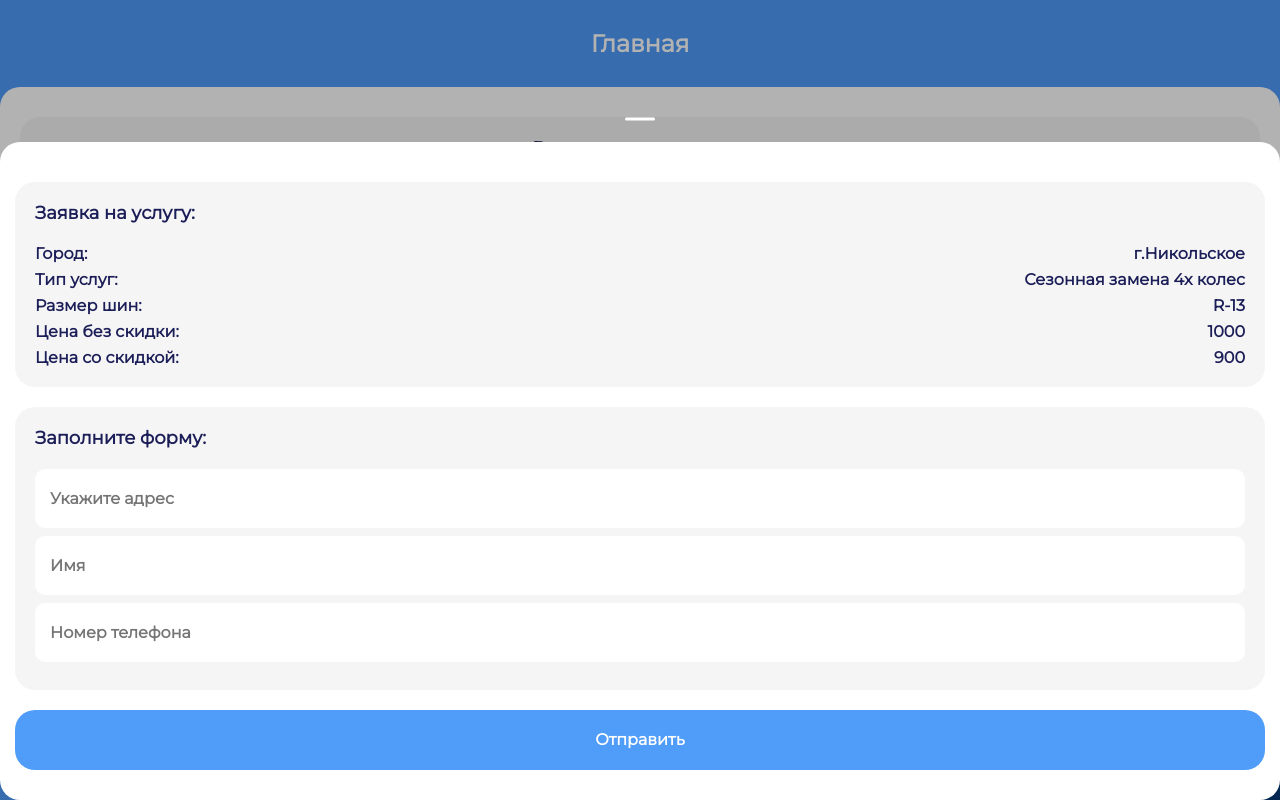
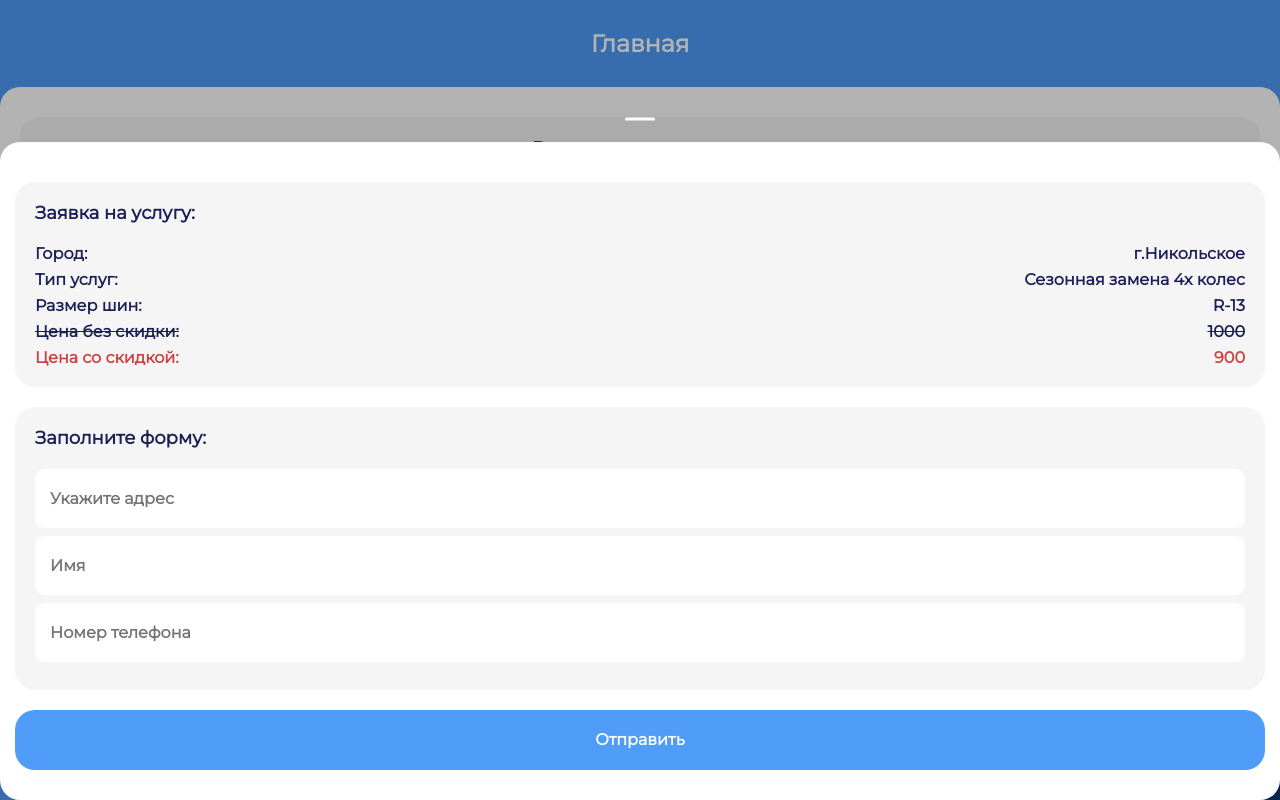
Before and after one commit to Prokhorova-Ri/kabaloevh-app, a Vue app: page / in a window 1280 px wide. Both pictures are taken after a click on the button "Получить скидку". Built offline with nearby package versions, Linux system fonts and the light colour scheme.

Commit message:
Стили в select params

```diff
--- a/src/components/SelectParamsLayout/index.vue
+++ b/src/components/SelectParamsLayout/index.vue
@@ -6,14 +6,16 @@
         :key='index'
         class='select-params-wrapper'
       >
-        <p>{{ item.code === 'price' ? 'Цена без скидки' : item.title }}:</p>
-        <span>{{ item.name }}</span>
+        <p v-if='item.code === "price"' style='text-decoration: line-through'>Цена без скидки:</p>
+        <p v-else class='select-params-price' >{{ item.title }}:</p>
+        <span v-if='item.code === "price"' style='text-decoration: line-through'>{{ item.name }}</span>
+        <span v-else>{{ item.name }}</span>
       </div>
     <div
       class='select-params-wrapper'
     >
-      <p>Цена со скидкой:</p>
-      <span>{{ discount }}</span>
+      <p class='select-params-price select-params-price__sale'>Цена со скидкой:</p>
+      <span class='select-params-price__sale'>{{ discount }}</span>
     </div>
   </div>
 </template>
@@ -57,6 +59,11 @@ export default {
         margin: 0 0 0 0;
       }
     }
+    &-price {
+      &__sale {
+        color: #ce4040;
+      }
+    }
     &-title {
       font-size: 18px;
       margin: 0 0 20px 0;
```
